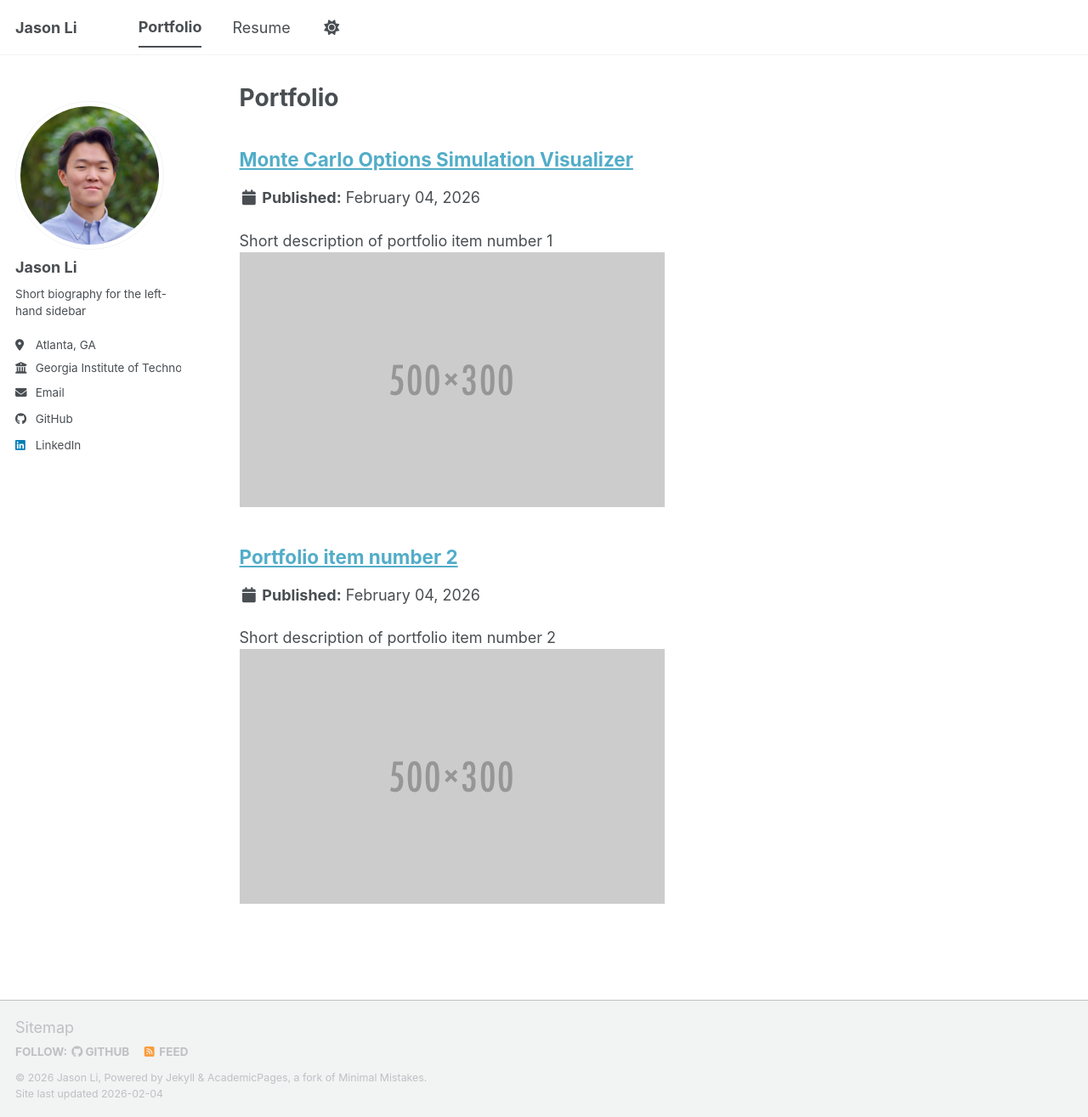
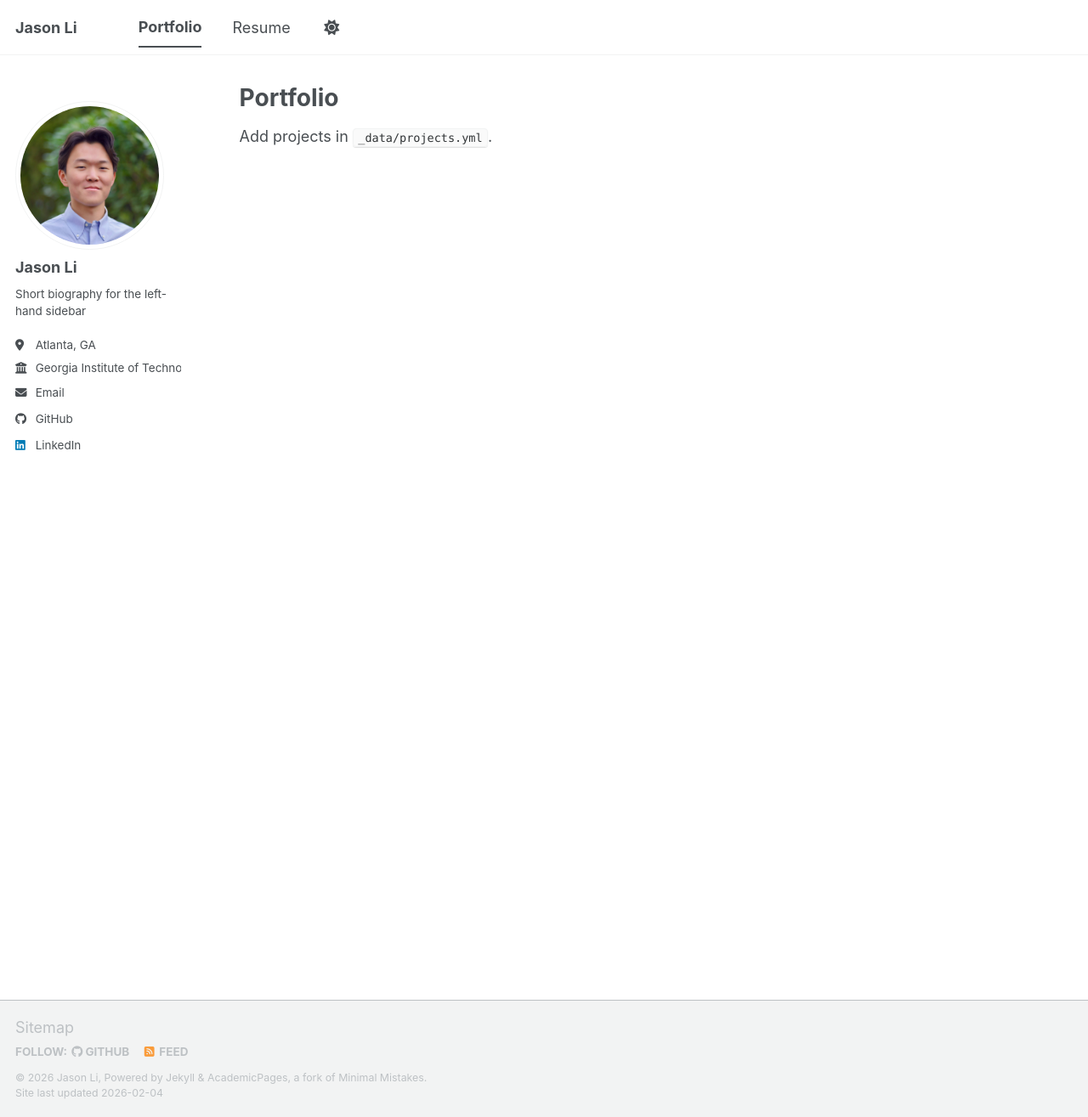
Before and after one commit to jasonli04/jasonli04.github.io, a Jekyll site: the page built from _pages/portfolio.html, in a window 1280 px wide and 1315 px high. Shown: the whole window at 85% size. Built offline with Jekyll 4.4.1, drawn with Linux system fonts in a browser that asks for light colours; a script bundle is joined from its source files by our own code; library files that are not in the unit come from our copies.

Commit message:
restructure projects

```diff
--- /dev/null
+++ b/_data/projects.yml
@@ -0,0 +1,5 @@
+# Add items below. Each item needs a title, blurb, and url.
+# - title: "Project Name"
+#   blurb: "Short description of the project."
+#   url: "https://github.com/username/repo"
+[]
--- a/_pages/portfolio.html
+++ b/_pages/portfolio.html
@@ -8,6 +8,22 @@ author_profile: true
 {% include base_path %}
 
 
-{% for post in site.portfolio %}
-  {% include archive-single.html %}
-{% endfor %}
+{% assign projects = site.data.projects %}
+{% if projects and projects.size > 0 %}
+<ul class="archive__list">
+  {% for project in projects %}
+  <li class="archive__item">
+    <h2 class="archive__item-title">
+      <a href="{{ project.url }}" target="_blank" rel="noopener">
+        {{ project.title }}
+      </a>
+    </h2>
+    {% if project.blurb %}
+    <p class="archive__item-excerpt">{{ project.blurb }}</p>
+    {% endif %}
+  </li>
+  {% endfor %}
+</ul>
+{% else %}
+<p>Add projects in <code>_data/projects.yml</code>.</p>
+{% endif %}
```
